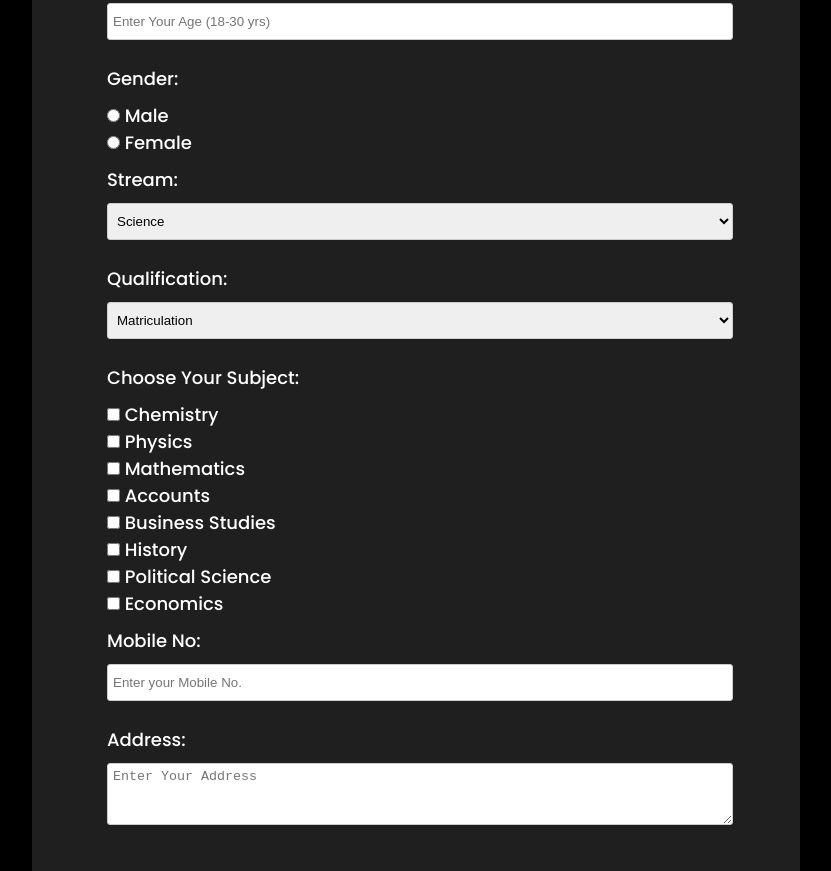
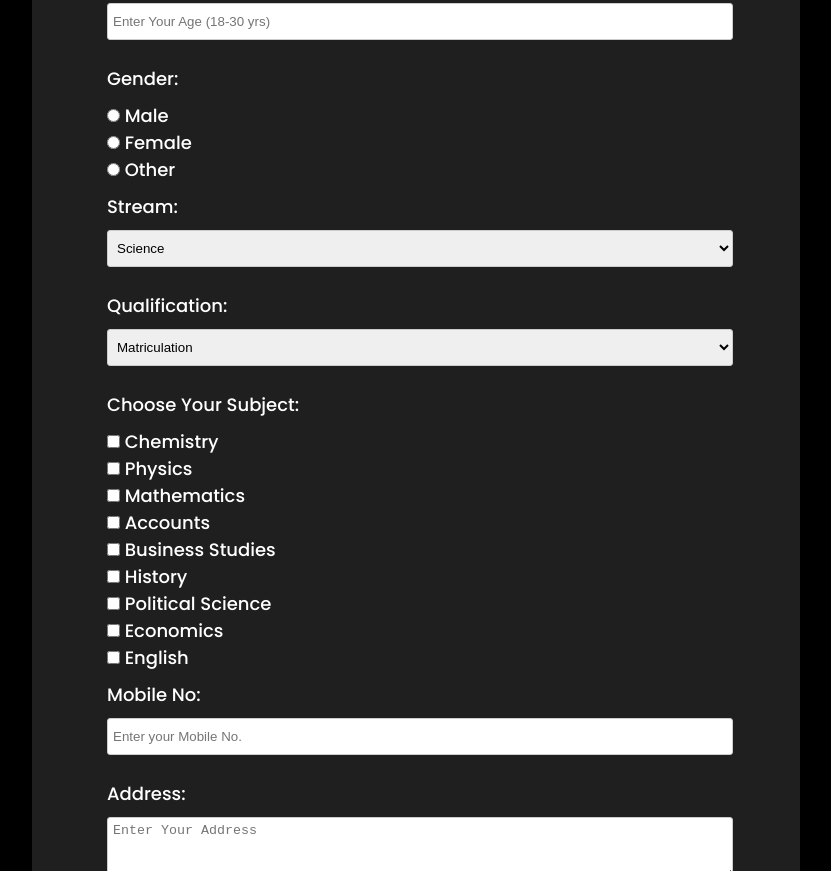
Before and after one commit to anju-12/fcc-registration-form, a plain HTML site: page index.html in a window 1280 px wide. Shown: the part 461-1332 px from the top of the page, without its empty margins (224-1055 px from the left). Drawn offline with Linux system fonts and the light colour scheme.

Commit message:
form update

```diff
--- a/index.html
+++ b/index.html
@@ -52,6 +52,11 @@
                     <label for="female">Female</label>
                 </div>
 
+                <div id="input-c">
+                    <input type="radio" name="gender" id="other" value="other">
+                    <label for="other">Other</label>
+                </div>
+
                 <div class="form-label">
                     <label id="stream-label" for="stream">Stream:</label>
                 </div>
@@ -78,36 +83,40 @@
                     <p>Choose Your Subject:</p>
                 </div>
                 <div id="input-c">
-                    <input type="checkbox" name="chemistry" id="chemistry" value="news">
+                    <input type="checkbox" name="chemistry" id="chemistry" value="chemistry">
                     <label>Chemistry</label>
                 </div>
                 <div id="input-c">
-                    <input type="checkbox" name="physics" id="physics" value="news">
+                    <input type="checkbox" name="physics" id="physics" value="physics">
                     <label>Physics</label>
                 </div>
                 <div id="input-c">
-                    <input type="checkbox" name="maths" id="maths" value="news">
+                    <input type="checkbox" name="maths" id="maths" value="mathematics">
                     <label>Mathematics</label>
                 </div>
                 <div id="input-c">
-                    <input type="checkbox" name="accounts" id="accounts" value="news">
+                    <input type="checkbox" name="accounts" id="accounts" value="accounts">
                     <label>Accounts</label>
                 </div>
                 <div id="input-c">
-                    <input type="checkbox" name="bst" id="bst" value="news" >
+                    <input type="checkbox" name="bst" id="bst" value="business-studies" >
                     <label>Business Studies</label>
                 </div>
                 <div id="input-c">
-                    <input type="checkbox" name="history" id="history" value="news">
+                    <input type="checkbox" name="history" id="history" value="history">
                     <label>History</label>
                 </div>
                 <div id="input-c">
-                    <input type="checkbox" name="polsc" id="polsc" value="news">
+                    <input type="checkbox" name="political-science" id="political-science" value="political-science">
                     <label>Political Science</label>
                 </div>
                 <div id="input-c">
-                    <input type="checkbox" name="eco" id="eco" value="news">
+                    <input type="checkbox" name="economics" id="economics" value="economics">
                     <label>Economics</label>
+                </div>
+                <div id="input-c">
+                    <input type="checkbox" name="english" id="english" value="english">
+                    <label>English</label>
                 </div>
 
 
```
